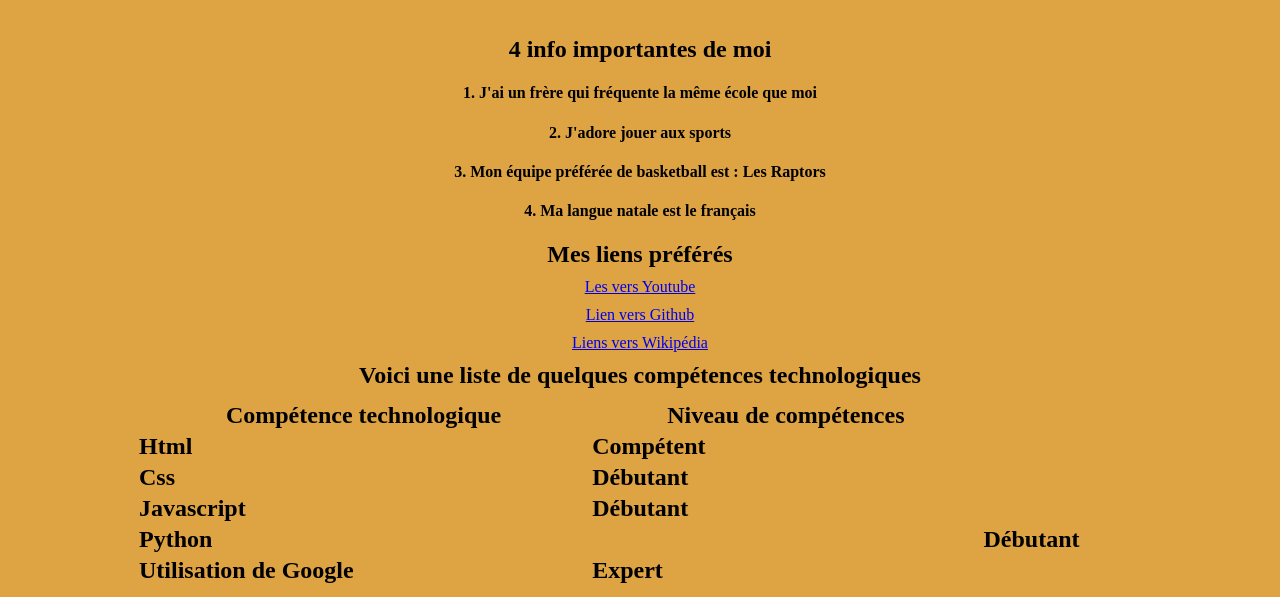
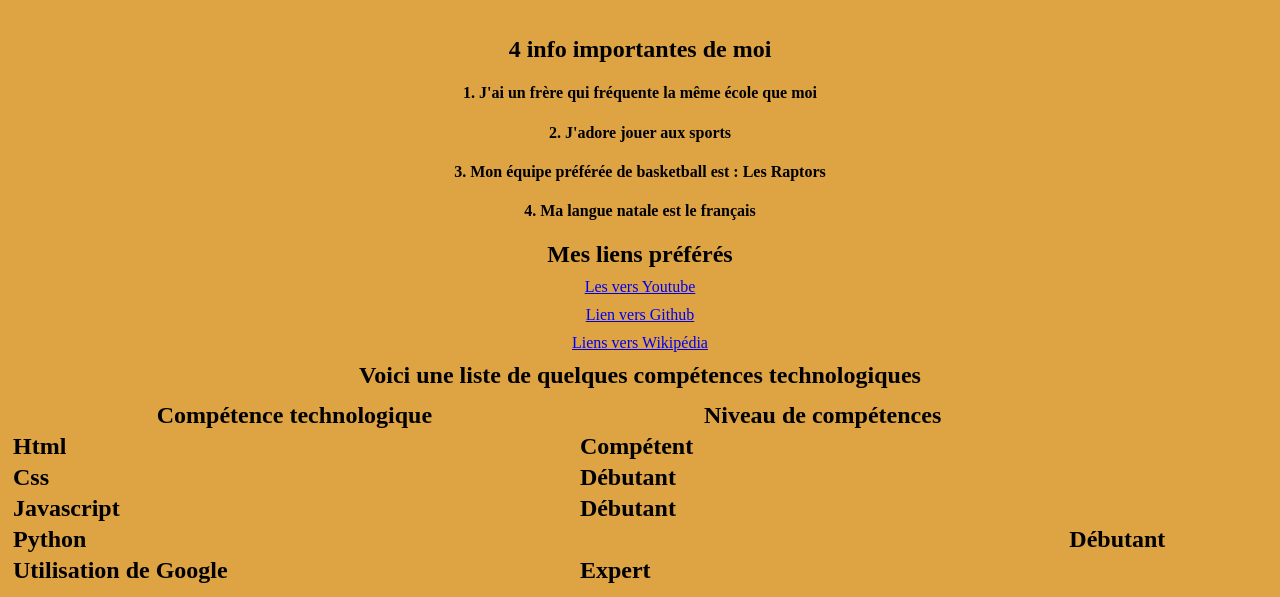
Before and after one commit to bischr25/bischr25.github.io, a plain HTML site: page biographie.html in a window 1280 px wide. Shown: the part 252-849 px from the top of the page. Drawn offline with Linux system fonts and the light colour scheme.

Commit message:
Update biographie.html

```diff
--- a/biographie.html
+++ b/biographie.html
@@ -68,7 +68,8 @@
 	<a name "tableau_competences"</a>
 	<center><h2>Voici une liste de quelques compétences technologiques<h2><center>
 	<center>
-	<table style="width:80%">
+	<table style="width:100%">
+
   <tr>
     <th>Compétence technologique</th>
     <th>Niveau de compétences</th>
```
